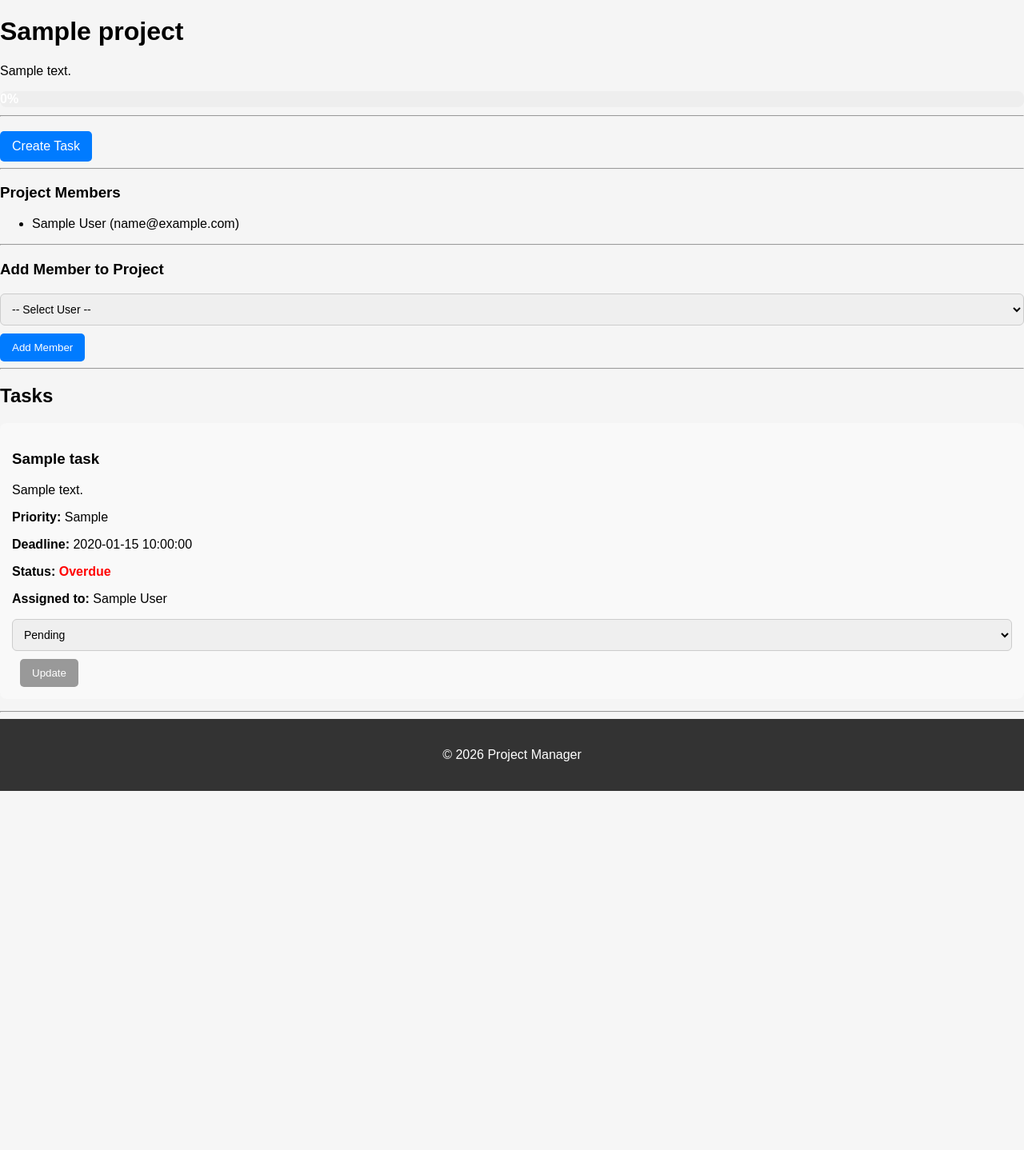
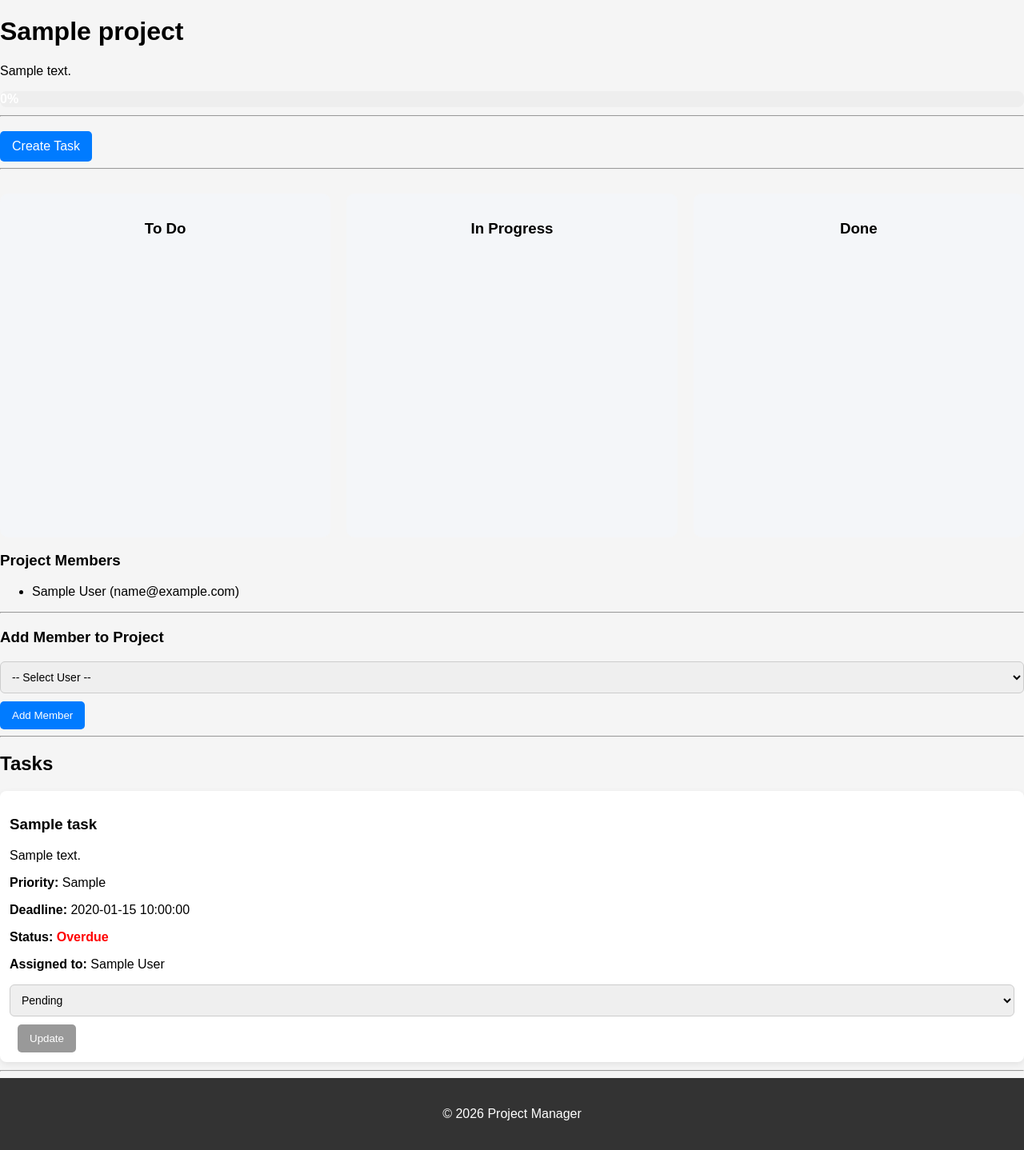
Before and after one commit to harsij01/project-manager, a Flask app: page /projects/1 in a window 1280 px wide. Shown: the part 88-1526 px from the top of the page at 80% size. Before the commit the page ends 1077 px from the top, so only its background shows below. Run offline with Flask 3, Linux system fonts and the light colour scheme; a user stored in the database is signed in; tables that the repository leaves empty hold one stand-in row (values such as "Sample post").

Commit message:
added kanban board view

```diff
--- a/app.py
+++ b/app.py
@@ -155,7 +155,19 @@ def project_details(id):
         abort(403)
 
     users = User.query.all()
-    return render_template("project_details.html", project=project, users=users)
+
+    todo_tasks = Task.query.filter_by(id=id, status="To Do").all()
+    inprogress_tasks = Task.query.filter_by(id=id, status="In Progress").all()
+    done_tasks = Task.query.filter_by(id=id, status="Done").all()
+
+    return render_template(
+        "project_details.html",
+        project=project,
+        users=users,
+        todo_tasks=todo_tasks,
+        inprogress_tasks=inprogress_tasks,
+        done_tasks=done_tasks
+    )
 
 @app.route('/projects/<int:id>/add_member', methods=["POST"])
 @login_required
--- a/static/style.css
+++ b/static/style.css
@@ -175,11 +175,37 @@ textarea {
   background-color: #777;
 }
 
+.kanban-board {
+    display: flex;
+    gap: 20px;
+    margin-top: 30px;
+}
+
+.kanban-column {
+    flex: 1;
+    background: #f4f6f9;
+    padding: 15px;
+    border-radius: 10px;
+    min-height: 400px;
+}
+
+.kanban-column h3 {
+    text-align: center;
+    margin-bottom: 15px;
+}
+
 .task-card {
-  background-color: #f9f9f9;
-  padding: 15px;
-  border-radius: 8px;
-  margin-bottom: 15px;
+    background: white;
+    padding: 12px;
+    border-radius: 8px;
+    margin-bottom: 10px;
+    box-shadow: 0 3px 8px rgba(0,0,0,0.08);
+    cursor: grab;
+    transition: 0.2s;
+}
+
+.task-card:hover {
+    transform: translateY(-2px);
 }
 
 .status-completed {
--- a/templates/project_details.html
+++ b/templates/project_details.html
@@ -20,6 +20,38 @@
 {% endif %}
 
 <hr>
+
+<div class="kanban-board">
+    <div class="kanban-column">
+        <h3>To Do</h3>
+        {% for task in todo_tasks %}
+            <div class="task-card">
+                <h4>{{ task.name }}</h4>
+                <p>{{ task.description }}</p>
+            </div>
+        {% endfor %}
+    </div>
+
+    <div class="kanban-column">
+        <h3>In Progress</h3>
+        {% for task in inprogress_tasks %}
+            <div class="task-card">
+                <h4>{{ task.name }}</h4>
+                <p>{{ task.description }}</p>
+            </div>
+        {% endfor %}
+    </div>
+
+    <div class="kanban-column">
+        <h3>Done</h3>
+        {% for task in done_tasks %}
+            <div class="task-card">
+                <h4>{{ task.name }}</h4>
+                <p>{{ task.description }}</p>
+            </div>
+        {% endfor %}
+    </div>
+</div>
 
 <h3>Project Members</h3>
 
```
